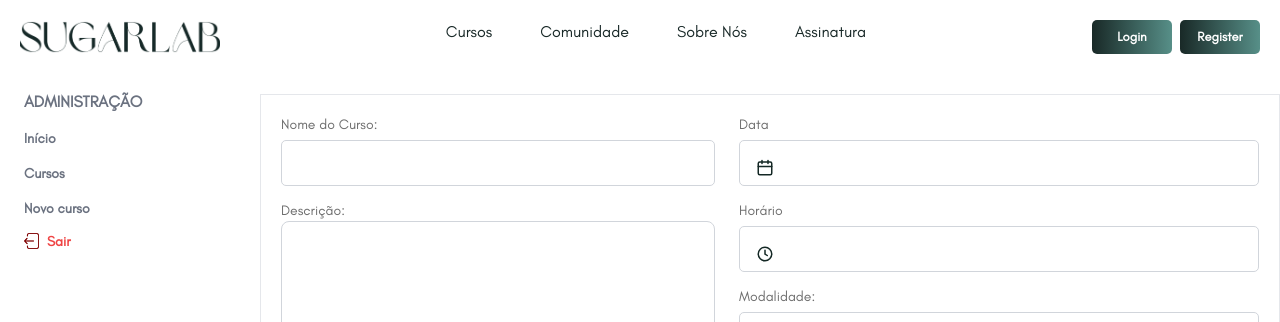
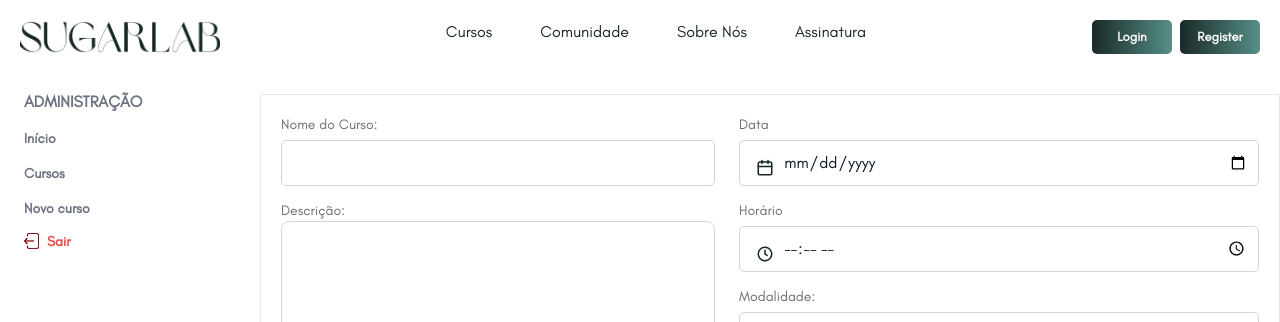
Before and after one commit to PHV00/SugarLab, a React (Vite) app in the folder frontend/: page /admin/cursos/novo in a window 1280 px wide. Shown: the top 322 px of the page. Built offline with nearby package versions, Linux system fonts and the light colour scheme.

Commit message:
feat:new form to update and create course

```diff
--- a/frontend/src/pages/admin/AdminCourseForm.jsx
+++ b/frontend/src/pages/admin/AdminCourseForm.jsx
@@ -165,6 +165,7 @@ export default function AdminCourseForm() {
           <FieldWithIcon
             label="Data"
             name="dateRange"
+            type="date"
             value={form.dateRange}
             onChange={onChange}
           >
@@ -174,6 +175,7 @@ export default function AdminCourseForm() {
           <FieldWithIcon
             label="Horário"
             name="timeRange"
+            type="time"
             value={form.timeRange}
             onChange={onChange}
           >
```
